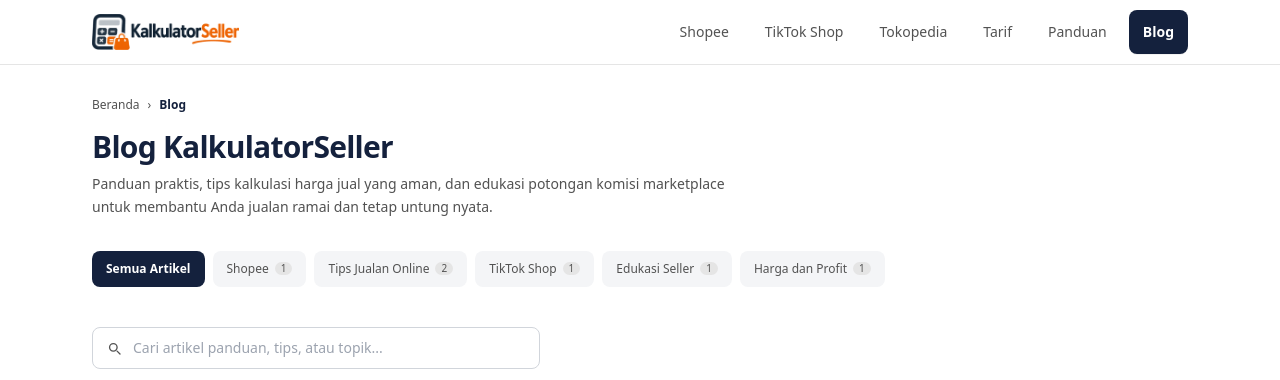
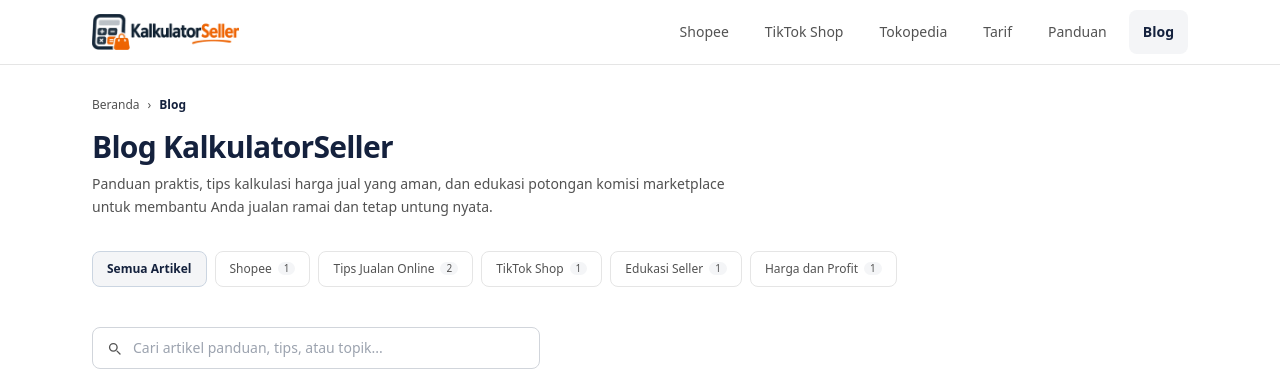
Before and after one commit to dmsda/kalkulator-seller, an Astro site: page /blog in a window 1280 px wide. Shown: the top 380 px of the page. Built offline with nearby package versions, Linux system fonts and the light colour scheme; Astro itself is replaced by a stand-in of ours.

Commit message:
style: ganti background aktif hitam pada navigasi dengan style surface lembut

```diff
--- a/src/components/Header.astro
+++ b/src/components/Header.astro
@@ -42,10 +42,10 @@ const navItems = [
           <a
             href={item.href}
             aria-current={isActive ? 'page' : undefined}
-            class={`min-h-[44px] inline-flex items-center px-3.5 py-2 text-xs lg:text-sm font-medium rounded-lg transition-colors ${
+            class={`min-h-[44px] inline-flex items-center px-3.5 py-2 text-xs lg:text-sm rounded-lg transition-colors ${
               isActive
-                ? 'bg-[#14213D] text-white font-semibold shadow-2xs'
-                : 'text-[#525252] hover:text-[#14213D] hover:bg-[#F3F4F6]'
+                ? 'text-[#14213D] font-semibold bg-[#F4F5F7]'
+                : 'text-[#525252] hover:text-[#14213D] hover:bg-[#F8F9FA] font-medium'
             }`}
           >
             {item.label}
--- a/src/components/blog/BlogPagination.astro
+++ b/src/components/blog/BlogPagination.astro
@@ -49,7 +49,7 @@ const pages = Array.from({ length: totalPages }, (_, i) => i + 1);
           aria-current={isCurrent ? 'page' : undefined}
           class={`min-h-[44px] min-w-[44px] inline-flex items-center justify-center text-xs font-semibold rounded-lg transition-colors ${
             isCurrent
-              ? 'bg-[#14213D] text-white shadow-2xs'
+              ? 'bg-[#F4F5F7] text-[#14213D] font-bold border border-[#14213D] shadow-2xs'
               : 'border border-[#E5E5E5] text-[#525252] hover:text-[#14213D] hover:bg-[#F4F5F7]'
           }`}
           aria-label={`Halaman ${p}`}
--- a/src/components/blog/CategoryNavigation.astro
+++ b/src/components/blog/CategoryNavigation.astro
@@ -11,10 +11,10 @@ const { currentCategory = '', categories } = Astro.props;
   <div class="flex items-center gap-2 overflow-x-auto pb-2 scrollbar-none">
     <a
       href="/blog/"
-      class={`px-3.5 py-1.5 text-xs font-medium rounded-lg whitespace-nowrap transition-colors min-h-[36px] inline-flex items-center ${
+      class={`px-3.5 py-1.5 text-xs rounded-lg whitespace-nowrap transition-colors min-h-[36px] inline-flex items-center border ${
         !currentCategory
-          ? 'bg-[#14213D] text-white font-semibold'
-          : 'bg-[#F4F5F7] text-[#525252] hover:text-[#14213D] hover:bg-[#E5E5E5]'
+          ? 'bg-[#F4F5F7] text-[#14213D] font-bold border-[#CBD5E1]'
+          : 'bg-white text-[#525252] border-[#E5E5E5] hover:text-[#14213D] hover:bg-[#F8F9FA] font-medium'
       }`}
     >
       Semua Artikel
@@ -25,15 +25,15 @@ const { currentCategory = '', categories } = Astro.props;
       return (
         <a
           href={`/blog/category/${cat.slug}/`}
-          class={`px-3.5 py-1.5 text-xs font-medium rounded-lg whitespace-nowrap transition-colors min-h-[36px] inline-flex items-center gap-1.5 ${
+          class={`px-3.5 py-1.5 text-xs rounded-lg whitespace-nowrap transition-colors min-h-[36px] inline-flex items-center gap-1.5 border ${
             isActive
-              ? 'bg-[#14213D] text-white font-semibold'
-              : 'bg-[#F4F5F7] text-[#525252] hover:text-[#14213D] hover:bg-[#E5E5E5]'
+              ? 'bg-[#F4F5F7] text-[#14213D] font-bold border-[#CBD5E1]'
+              : 'bg-white text-[#525252] border-[#E5E5E5] hover:text-[#14213D] hover:bg-[#F8F9FA] font-medium'
           }`}
         >
           <span>{cat.name}</span>
           <span class={`text-[10px] px-1.5 py-0.2 rounded-full ${
-            isActive ? 'bg-white/20 text-white' : 'bg-[#E5E5E5] text-[#525252]'
+            isActive ? 'bg-[#E5E5E5] text-[#14213D] font-bold' : 'bg-[#F4F5F7] text-[#525252]'
           }`}>
             {cat.count}
           </span>
```
